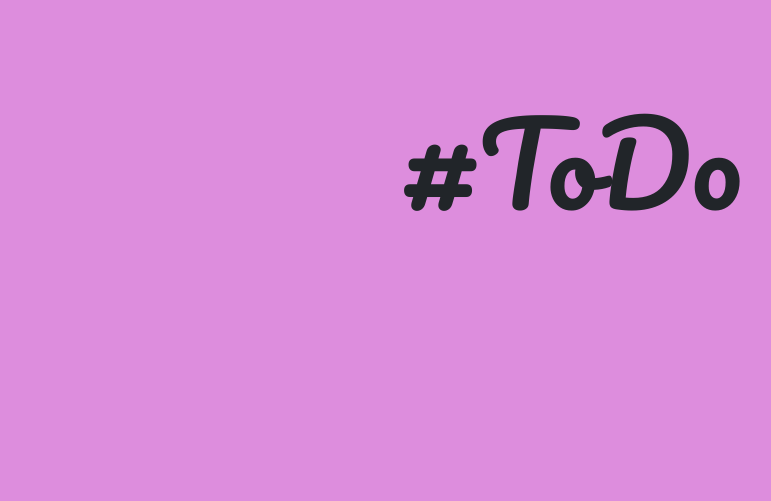
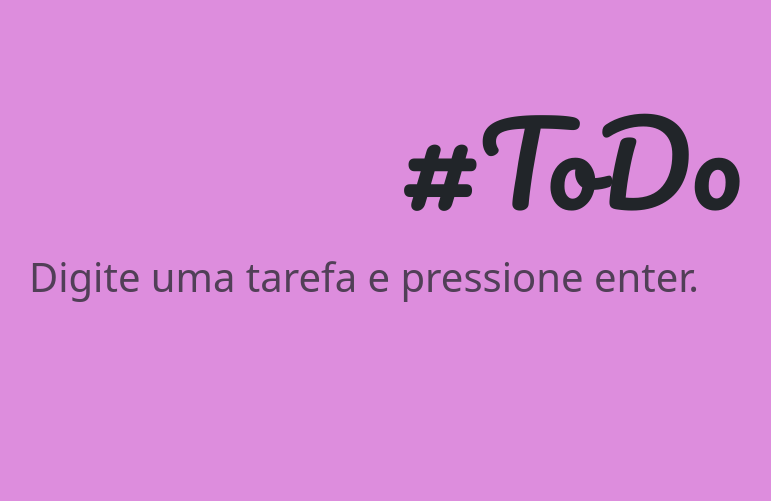
Before and after one commit to pgpostit/ToDo-List-WebsitE, a Flask app: page / in a window 1280 px wide. Shown: the top 501 px of the page, without its empty margins (69-840 px from the left). Run offline with Flask 3, Linux system fonts and the light colour scheme.

Commit message:
Placeholder adicionado

```diff
--- a/templates/index.html
+++ b/templates/index.html
@@ -17,7 +17,7 @@
     <div class="container">
         <form class="w-100 no-bg" action="{{url_for('index')}}" method="post" id="taskForm">
             <input class="form-control form-control-lg no-bg" type="text" pattern="^(?!\\s*$).+"
-                aria-label=".form-control-lg example" name="task" required>
+                aria-label=".form-control-lg example" name="task", placeholder="Digite uma tarefa e pressione enter." required>
         </form>
         {% for task in tasklist %}
         <div class="checkbox-wrapper-11">
```
